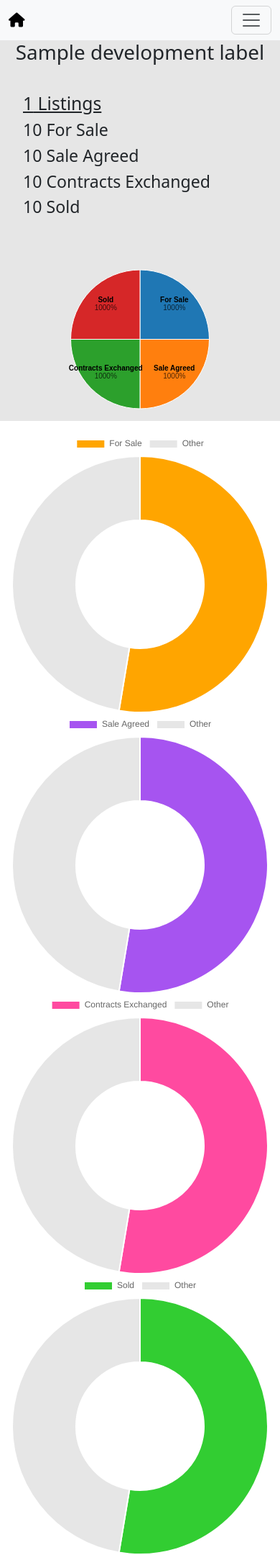
After one commit to djjtyn/ConveyPro, a Django app: template Property/templates/overview.html in a window 390 px wide. The commit adds this page. Shown: the whole page at 72% size. Run offline with Django 5.2, Linux system fonts and the light colour scheme; the template is opened without the code that fills it: most values are stand-ins (such as "Sample title", 1, 10 or a date in 2020); some libraries are stand-ins or nearby versions.

Commit message:
overview charts implemented

```diff
--- /dev/null
+++ b/Property/templates/overview.html
@@ -0,0 +1,51 @@
+{% extends 'base.html' %}
+{% block page_title %}Listed Properties{% endblock %}
+{% block content %}
+<div id="overviewWrap">
+    <div class="topWrap">
+        <h1>{{developmentLabel}}</h1>
+        <div class="row">
+            <div class="col-sm-12 col-md-3">
+                <div class="propertyStageCount">
+                    <u><h2><span id="opportunityCount">{{overviewObj.total_amount}}</span> Listings</h2></u>
+                    <h3>
+                        <span id='forSaleStageCount'>{{overviewObj.for_sale_amount}}</span><span class='stageName'> For Sale</span>
+                    </h3>
+                    <h3>
+                        <span id='saleAgreedstageCount'>{{overviewObj.sale_agreed_amount}}</span><span class='stageName'> Sale Agreed</span>
+                    </h3>
+                    <h3>
+                        <span id='contractsExchangedStageCount'>{{overviewObj.contracts_exchanged_amount}}</span><span class='stageName'> Contracts Exchanged</span>
+                    </h3>
+                    <h3>
+                        <span id='soldStageCount'>{{overviewObj.sold_amount}}</span><span class='stageName'> Sold</span>
+                    </h3>
+                </div>
+            </div>
+            <div class="col-sm-12 col-md-9">
+                <div id="largeDonutGraph"></div>
+            </div>
+        </div>
+    </div>
+    <div class="row">
+        <div class="col-sm-12 col-md-3 smallDonutWrap">
+            <canvas id="forSaleDonut"></canvas>
+        </div>
+        <div class="col-sm-12 col-md-3 smallDonutWrap">
+            <canvas id="saleAgreedDonut"></canvas>
+        </div>
+        <div class="col-sm-12 col-md-3 smallDonutWrap">
+            <canvas id="contractsExchangedDonut"></canvas>
+        </div>
+        <div class="col-sm-12 col-md-3 smallDonutWrap">
+            <canvas id="soldDonut"></canvas>
+        </div>
+    </div>
+</div>
+{% endblock %}
+{% block pageScript %}
+<!--d3.js and chart.js cdn to render charts-->
+<script src="https://cdn.jsdelivr.net/npm/d3@7"></script>
+<script src="https://cdn.jsdelivr.net/npm/chart.js"></script>
+<script src="../../static/js/overview.js"></script>
+{% endblock %}
--- a/Property/templates/viewSingle.html
+++ b/Property/templates/viewSingle.html
@@ -426,7 +426,6 @@
                                 <button id = 'addDocBtn'>Select Documents for Upload</button>
                             </div>
                             <button id="displayFilesForUpload">View <span id = 'uploadAmount'></span> Document(s) Upload Details</button>
-                            </div>
                         </div>
                     </div>
                     <div id="existingDocs">
--- a/static/js/overview.js
+++ b/static/js/overview.js
@@ -6,8 +6,10 @@ $(document).ready(() => {
 function initDonutCharts() {
     const amountPerStageTrackerObj = createAmountsPerStageObj()
     const totalAmount = Number($('#opportunityCount').text());
-    renderSmallDonuts(totalAmount);
-    $('#largeDonutGraph').append(renderLargeDonut(amountPerStageTrackerObj));
+    if(totalAmount > 0) {
+        renderSmallDonuts(totalAmount);
+        $('#largeDonutGraph').append(renderLargeDonut(totalAmount,amountPerStageTrackerObj));
+    }
 }
 
 function createAmountsPerStageObj() {
@@ -62,8 +64,8 @@ function renderSmallDonuts(totalAmount){
     })
 }
 
-function renderLargeDonut(amountPerStageTracker) {
-    const data = createStageObjItemArray(amountPerStageTracker)
+function renderLargeDonut(totalAmount, amountPerStageTracker) {
+    const data = createStageObjItemArray(totalAmount,amountPerStageTracker)
     const width = $('#largeDonutGraph').width();
     const height = width/2;
 
@@ -81,7 +83,7 @@ function renderLargeDonut(amountPerStageTracker) {
       .innerRadius(0)
       .outerRadius(Math.min(width, height) / 2 - 1);
 
-  const labelRadius = arc.outerRadius()() * 0.8;
+  const labelRadius = arc.outerRadius()() * 0.7;
 
   // A separate arc generator for labels.
   const arcLabel = d3.arc()
@@ -124,20 +126,22 @@ function renderLargeDonut(amountPerStageTracker) {
           .attr("x", 0)
           .attr("y", "0.7em")
           .attr("fill-opacity", 0.7)
-          .text(d => d.data.value.toLocaleString("en-US")));
+          .text(d => `${d.data.value}%`));
 
   return svg.node();
 }
 
-function createStageObjItemArray(amountPerStageTracker){
-//Create an object for each item in amountPerStageTracker and append it to data array
+function createStageObjItemArray(totalAmount, amountPerStageTracker){
+    //Create an object for each item in amountPerStageTracker and append it to data array
     const data = [];
     Object.keys(amountPerStageTracker).forEach(key => {
         const value = amountPerStageTracker[key];
+        console.log(`${value} ${key} records`)
+        const percentage = Math.round((value/totalAmount) * 100);
         if(value > 0) {
             const obj = {
                 'label': key,
-                'value': amountPerStageTracker[key]
+                'value': percentage
             }
             data.push(obj)
         }
```
Also changed, not shown: 1 other file.
